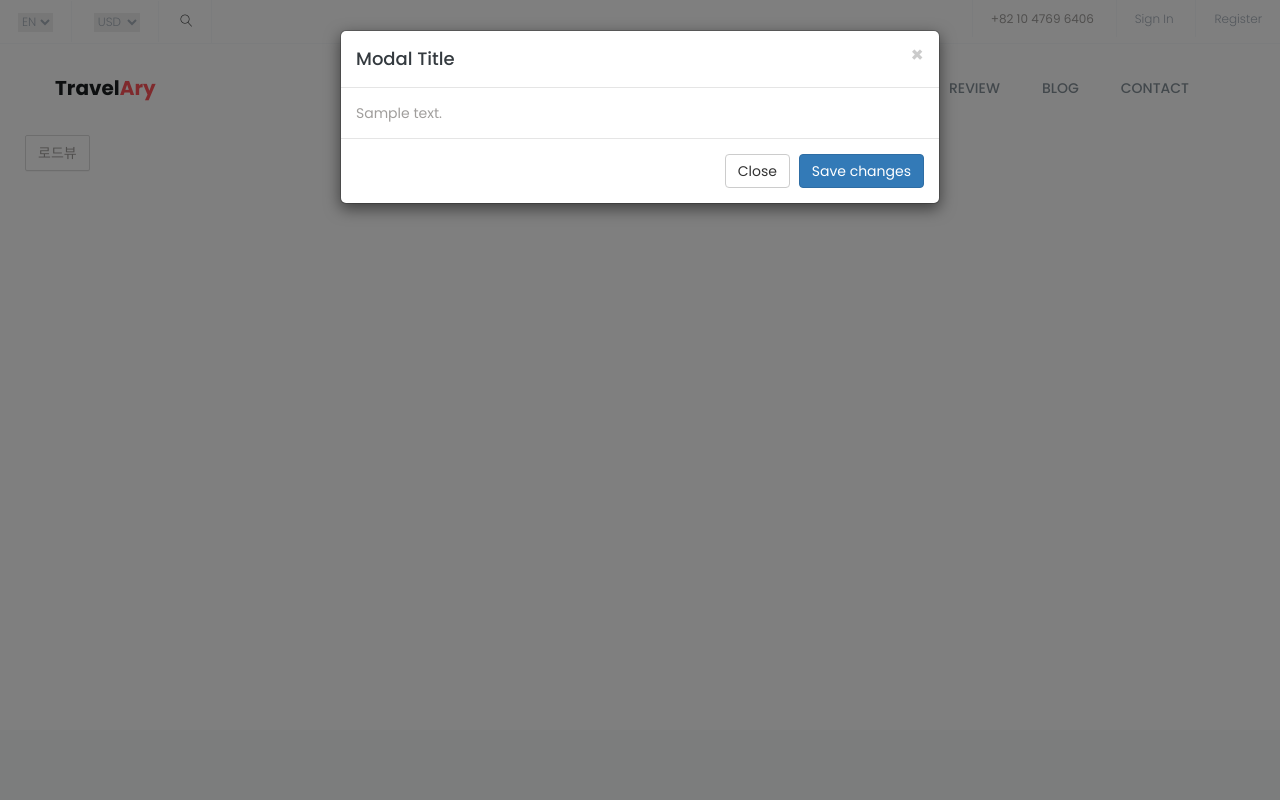
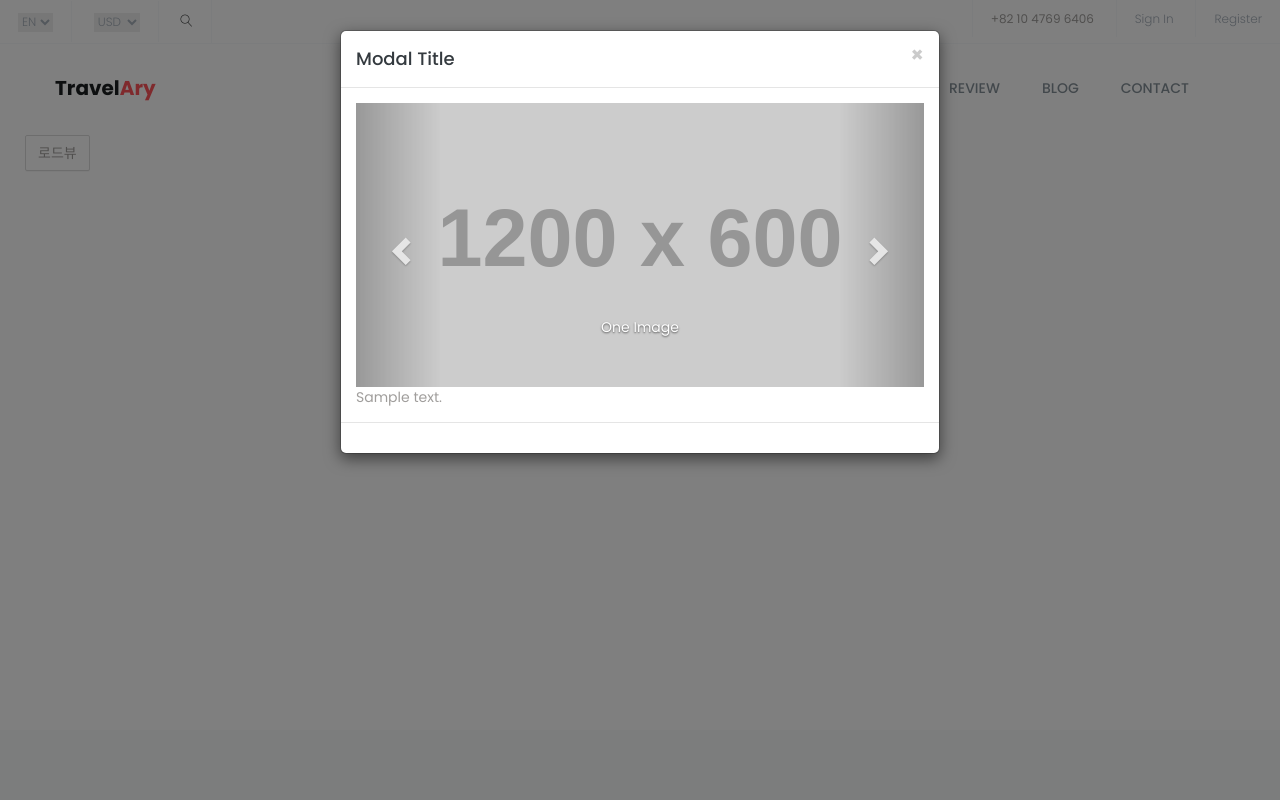
Before and after one commit to sctveb/travelary, a Django app: page /data/1/ in a window 1280 px wide, after a click on "Launch demo modal". Run offline with Django 3.2, Linux system fonts and the light colour scheme; tables that the repository leaves empty hold one stand-in row (values such as "Sample post"); grey boxes marked "Sample" are stand-in pictures; grey boxes labelled with a size stand in for pictures from a placeholder-image service; some libraries are stand-ins or nearby versions.

Commit message:
carousel_in_modal

```diff
--- a/data/templates/data/data_detail.html
+++ b/data/templates/data/data_detail.html
@@ -207,11 +207,43 @@
 									        <h4 class="modal-title" id="myModalLabel">Modal title</h4>
 									      </div>
 									      <div class="modal-body">
+
+									        <div id="carousel-example-generic" class="carousel slide" data-ride="carousel">
+									        <!-- Wrapper for slides -->
+											  <div class="carousel-inner">
+											    <div class="item active">
+											     <img class="img-responsive" src="http://placehold.it/1200x600/555/000&text=One" alt="...">
+											      <div class="carousel-caption">
+											        One Image
+											      </div>
+											    </div>
+											    <div class="item">
+											      <img class="img-responsive" src="http://placehold.it/1200x600/fffccc/000&text=Two" alt="...">
+											      <div class="carousel-caption">
+											        Another Image
+											      </div>
+											    </div>
+											     <div class="item">
+											      <img class="img-responsive" src="http://placehold.it/1200x600/fcf00c/000&text=Three" alt="...">
+											      <div class="carousel-caption">
+											        Another Image
+											      </div>
+											    </div>
+											  </div>
+
+											  <!-- Controls -->
+											  <a class="left carousel-control" href="#carousel-example-generic" role="button" data-slide="prev">
+											    <span class="glyphicon glyphicon-chevron-left"></span>
+											  </a>
+											  <a class="right carousel-control" href="#carousel-example-generic" role="button" data-slide="next">
+											    <span class="glyphicon glyphicon-chevron-right"></span>
+											  </a>
+									        </div>
 									        {{review.content}}
 									      </div>
 									      <div class="modal-footer">
-									        <button type="button" class="btn btn-default" data-dismiss="modal">Close</button>
-									        <button type="button" class="btn btn-primary">Save changes</button>
+									        <!--<button type="button" class="btn btn-default" data-dismiss="modal">Close</button>-->
+									        <!--<button type="button" class="btn btn-primary">Save changes</button>-->
 									      </div>
 									    </div><!-- /.modal-content -->
 									  </div><!-- /.modal-dialog -->
```
